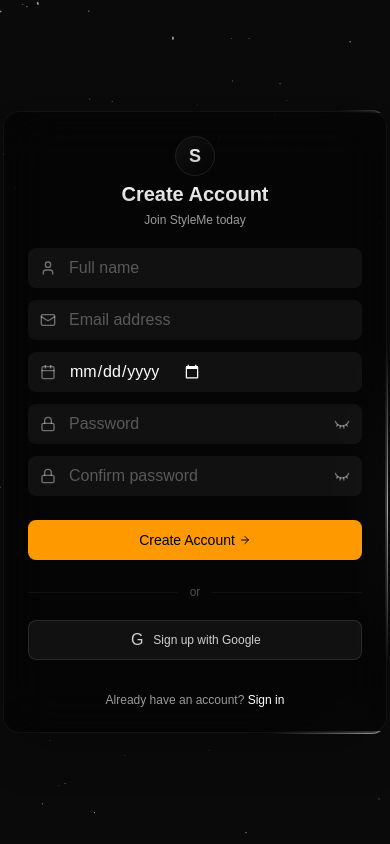
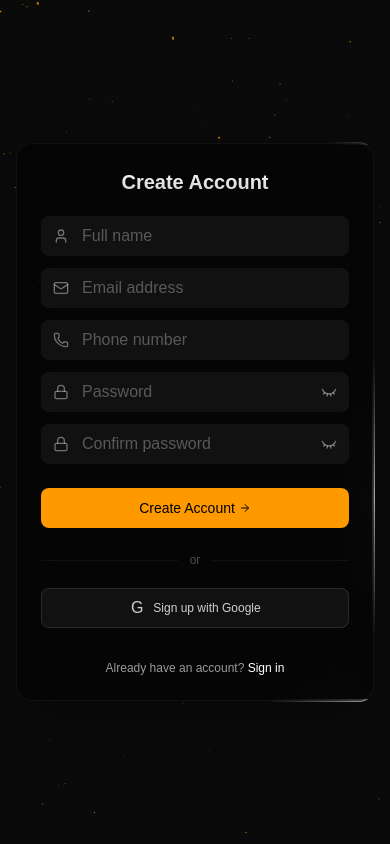
Before and after one commit to nxtex/nextjs-playground, a Next.js app: page /signup in a window 390 px wide. Built offline with nearby package versions, Linux system fonts and the light colour scheme.

Commit message:
fix: orange stars, constant speed, remove logo/subtitles, mobile padding, phone number field

```diff
--- a/app/signup/page.tsx
+++ b/app/signup/page.tsx
@@ -2,7 +2,7 @@
 import React, { useState } from 'react';
 import Link from 'next/link';
 import { motion, AnimatePresence, useMotionValue, useTransform } from 'framer-motion';
-import { Mail, Lock, Eye, EyeClosed, ArrowRight, User, Calendar } from 'lucide-react';
+import { Mail, Lock, Eye, EyeClosed, ArrowRight, User, Phone } from 'lucide-react';
 import { cn } from "@/lib/utils";
 import { Starfield } from '@/components/Starfield';
 
@@ -27,7 +27,7 @@
   const [showConfirmPassword, setShowConfirmPassword] = useState(false);
   const [name, setName] = useState("");
   const [email, setEmail] = useState("");
-  const [dob, setDob] = useState("");
+  const [phone, setPhone] = useState("");
   const [password, setPassword] = useState("");
   const [confirmPassword, setConfirmPassword] = useState("");
   const [isLoading, setIsLoading] = useState(false);
@@ -50,14 +50,12 @@
   };
 
   return (
-    <div className="min-h-screen w-screen relative overflow-hidden flex items-center justify-center py-10" style={{ backgroundColor: '#0a0a0a' }}>
-      {/* Starfield background */}
+    <div className="min-h-screen w-screen relative overflow-hidden flex items-center justify-center px-4 sm:px-6 py-10" style={{ backgroundColor: '#0a0a0a' }}>
       <Starfield
-        starColor="rgba(255,255,255,0.6)"
+        starColor="rgba(255,153,0,0.8)"
         bgColor="rgba(10,10,10,1)"
         speed={0.6}
         quantity={350}
-        mouseAdjust
         opacity={1}
       />
 
@@ -75,7 +73,6 @@
           onMouseLeave={handleMouseLeave}
         >
           <div className="relative group">
-            {/* Traveling light beams */}
             <div className="absolute -inset-[1px] rounded-2xl overflow-hidden">
               {(['top','right','bottom','left'] as const).map((side, i) => (
                 <motion.div
@@ -91,104 +88,44 @@
                     [side === 'top' ? 'left' : side === 'right' ? 'top' : side === 'bottom' ? 'right' : 'bottom']: ["-50%", "100%"],
                     opacity: [0.3, 0.7, 0.3],
                   }}
-                  transition={{
-                    duration: 2.5,
-                    ease: "easeInOut",
-                    repeat: Infinity,
-                    repeatDelay: 1,
-                    delay: i * 0.6,
-                  }}
+                  transition={{ duration: 2.5, ease: "easeInOut", repeat: Infinity, repeatDelay: 1, delay: i * 0.6 }}
                 />
               ))}
             </div>
 
-            {/* Glass card */}
             <div className="relative bg-black/50 backdrop-blur-xl rounded-2xl p-6 border border-white/[0.05] shadow-2xl overflow-hidden">
-              <div
-                className="absolute inset-0 opacity-[0.03]"
-                style={{
-                  backgroundImage: `linear-gradient(135deg, white 0.5px, transparent 0.5px), linear-gradient(45deg, white 0.5px, transparent 0.5px)`,
-                  backgroundSize: '30px 30px',
-                }}
-              />
+              <div className="absolute inset-0 opacity-[0.03]" style={{ backgroundImage: `linear-gradient(135deg, white 0.5px, transparent 0.5px), linear-gradient(45deg, white 0.5px, transparent 0.5px)`, backgroundSize: '30px 30px' }} />
 
-              {/* Header */}
               <div className="text-center space-y-1 mb-5">
-                <motion.div
-                  initial={{ scale: 0.5, opacity: 0 }}
-                  animate={{ scale: 1, opacity: 1 }}
-                  transition={{ type: "spring", duration: 0.8 }}
-                  className="mx-auto w-10 h-10 rounded-full border border-white/10 flex items-center justify-center relative overflow-hidden"
-                >
-                  <span className="text-lg font-bold bg-clip-text text-transparent bg-gradient-to-b from-white to-white/70">S</span>
-                  <div className="absolute inset-0 bg-gradient-to-br from-white/10 to-transparent opacity-50" />
-                </motion.div>
-                <motion.h1
-                  initial={{ opacity: 0, y: 10 }}
-                  animate={{ opacity: 1, y: 0 }}
-                  transition={{ delay: 0.2 }}
-                  className="text-xl font-bold bg-clip-text text-transparent bg-gradient-to-b from-white to-white/80"
-                >
+                <motion.h1 initial={{ opacity: 0, y: 10 }} animate={{ opacity: 1, y: 0 }} transition={{ delay: 0.2 }} className="text-xl font-bold bg-clip-text text-transparent bg-gradient-to-b from-white to-white/80">
                   Create Account
                 </motion.h1>
-                <motion.p
-                  initial={{ opacity: 0 }}
-                  animate={{ opacity: 1 }}
-                  transition={{ delay: 0.3 }}
-                  className="text-white/60 text-xs"
-                >
-                  Join StyleMe today
-                </motion.p>
               </div>
 
-              {/* Form */}
-              <form
-                onSubmit={(e) => {
-                  e.preventDefault();
-                  setIsLoading(true);
-                  setTimeout(() => setIsLoading(false), 2000);
-                }}
-                className="space-y-4"
-              >
+              <form onSubmit={(e) => { e.preventDefault(); setIsLoading(true); setTimeout(() => setIsLoading(false), 2000); }} className="space-y-4">
                 <div className="space-y-3">
-                  <motion.div
-                    className={`relative ${focusedInput === 'name' ? 'z-10' : ''}`}
-                    whileHover={{ scale: 1.01 }}
-                    transition={{ type: "spring", stiffness: 400, damping: 25 }}
-                  >
+                  <motion.div className={`relative ${focusedInput === 'name' ? 'z-10' : ''}`} whileHover={{ scale: 1.01 }} transition={{ type: "spring", stiffness: 400, damping: 25 }}>
                     <div className="relative flex items-center overflow-hidden rounded-lg">
                       <User className={`absolute left-3 w-4 h-4 transition-all duration-300 ${focusedInput === 'name' ? 'text-white' : 'text-white/40'}`} />
                       <Input type="text" placeholder="Full name" value={name} onChange={(e) => setName(e.target.value)} onFocus={() => setFocusedInput('name')} onBlur={() => setFocusedInput(null)} className="w-full bg-white/5 border-transparent focus:border-white/20 text-white placeholder:text-white/30 h-10 pl-10 pr-3 focus:bg-white/10" />
                     </div>
                   </motion.div>
 
-                  <motion.div
-                    className={`relative ${focusedInput === 'email' ? 'z-10' : ''}`}
-                    whileHover={{ scale: 1.01 }}
-                    transition={{ type: "spring", stiffness: 400, damping: 25 }}
-                  >
+                  <motion.div className={`relative ${focusedInput === 'email' ? 'z-10' : ''}`} whileHover={{ scale: 1.01 }} transition={{ type: "spring", stiffness: 400, damping: 25 }}>
                     <div className="relative flex items-center overflow-hidden rounded-lg">
                       <Mail className={`absolute left-3 w-4 h-4 transition-all duration-300 ${focusedInput === 'email' ? 'text-white' : 'text-white/40'}`} />
                       <Input type="email" placeholder="Email address" value={email} onChange={(e) => setEmail(e.target.value)} onFocus={() => setFocusedInput('email')} onBlur={() => setFocusedInput(null)} className="w-full bg-white/5 border-transparent focus:border-white/20 text-white placeholder:text-white/30 h-10 pl-10 pr-3 focus:bg-white/10" />
                     </div>
                   </motion.div>
 
-                  <motion.div
-                    className={`relative ${focusedInput === 'dob' ? 'z-10' : ''}`}
-                    whileHover={{ scale: 1.01 }}
-                    transition={{ type: "spring", stiffness: 400, damping: 25 }}
-                  >
+                  <motion.div className={`relative ${focusedInput === 'phone' ? 'z-10' : ''}`} whileHover={{ scale: 1.01 }} transition={{ type: "spring", stiffness: 400, damping: 25 }}>
                     <div className="relative flex items-center overflow-hidden rounded-lg">
-                      <Calendar className={`absolute left-3 w-4 h-4 transition-all duration-300 ${focusedInput === 'dob' ? 'text-white' : 'text-white/40'}`} />
-                      <Input type="date" value={dob} onChange={(e) => setDob(e.target.value)} onFocus={() => setFocusedInput('dob')} onBlur={() => setFocusedInput(null)} className="w-full bg-white/5 border-transparent focus:border-white/20 text-white placeholder:text-white/30 h-10 pl-10 pr-3 focus:bg-white/10 [color-scheme:dark]" />
+                      <Phone className={`absolute left-3 w-4 h-4 transition-all duration-300 ${focusedInput === 'phone' ? 'text-white' : 'text-white/40'}`} />
+                      <Input type="tel" placeholder="Phone number" value={phone} onChange={(e) => setPhone(e.target.value)} onFocus={() => setFocusedInput('phone')} onBlur={() => setFocusedInput(null)} className="w-full bg-white/5 border-transparent focus:border-white/20 text-white placeholder:text-white/30 h-10 pl-10 pr-3 focus:bg-white/10" />
                     </div>
                   </motion.div>
 
-                  <motion.div
-                    className={`relative ${focusedInput === 'password' ? 'z-10' : ''}`}
-                    whileHover={{ scale: 1.01 }}
-                    transition={{ type: "spring", stiffness: 400, damping: 25 }}
-                  >
+                  <motion.div className={`relative ${focusedInput === 'password' ? 'z-10' : ''}`} whileHover={{ scale: 1.01 }} transition={{ type: "spring", stiffness: 400, damping: 25 }}>
                     <div className="relative flex items-center overflow-hidden rounded-lg">
                       <Lock className={`absolute left-3 w-4 h-4 transition-all duration-300 ${focusedInput === 'password' ? 'text-white' : 'text-white/40'}`} />
                       <Input type={showPassword ? 'text' : 'password'} placeholder="Password" value={password} onChange={(e) => setPassword(e.target.value)} onFocus={() => setFocusedInput('password')} onBlur={() => setFocusedInput(null)} className="w-full bg-white/5 border-transparent focus:border-white/20 text-white placeholder:text-white/30 h-10 pl-10 pr-10 focus:bg-white/10" />
@@ -198,11 +135,7 @@
                     </div>
                   </motion.div>
 
-                  <motion.div
-                    className={`relative ${focusedInput === 'confirmPassword' ? 'z-10' : ''}`}
-                    whileHover={{ scale: 1.01 }}
-                    transition={{ type: "spring", stiffness: 400, damping: 25 }}
-                  >
+                  <motion.div className={`relative ${focusedInput === 'confirmPassword' ? 'z-10' : ''}`} whileHover={{ scale: 1.01 }} transition={{ type: "spring", stiffness: 400, damping: 25 }}>
                     <div className="relative flex items-center overflow-hidden rounded-lg">
                       <Lock className={`absolute left-3 w-4 h-4 transition-all duration-300 ${focusedInput === 'confirmPassword' ? 'text-white' : 'text-white/40'}`} />
                       <Input type={showConfirmPassword ? 'text' : 'password'} placeholder="Confirm password" value={confirmPassword} onChange={(e) => setConfirmPassword(e.target.value)} onFocus={() => setFocusedInput('confirmPassword')} onBlur={() => setFocusedInput(null)} className="w-full bg-white/5 border-transparent focus:border-white/20 text-white placeholder:text-white/30 h-10 pl-10 pr-10 focus:bg-white/10" />
```
Also changed, not shown: app/login/page.tsx (+15 -108 lines).
